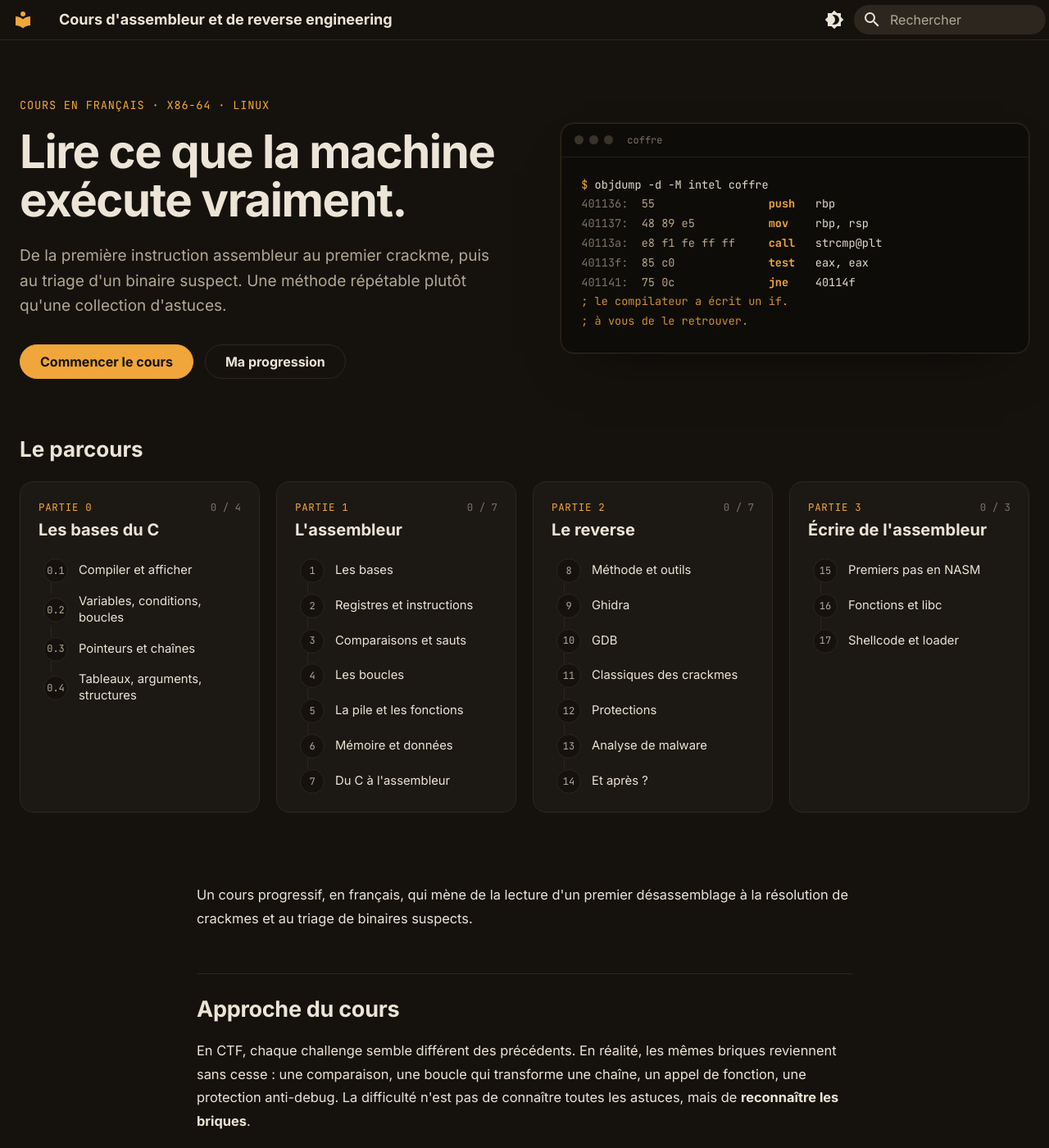
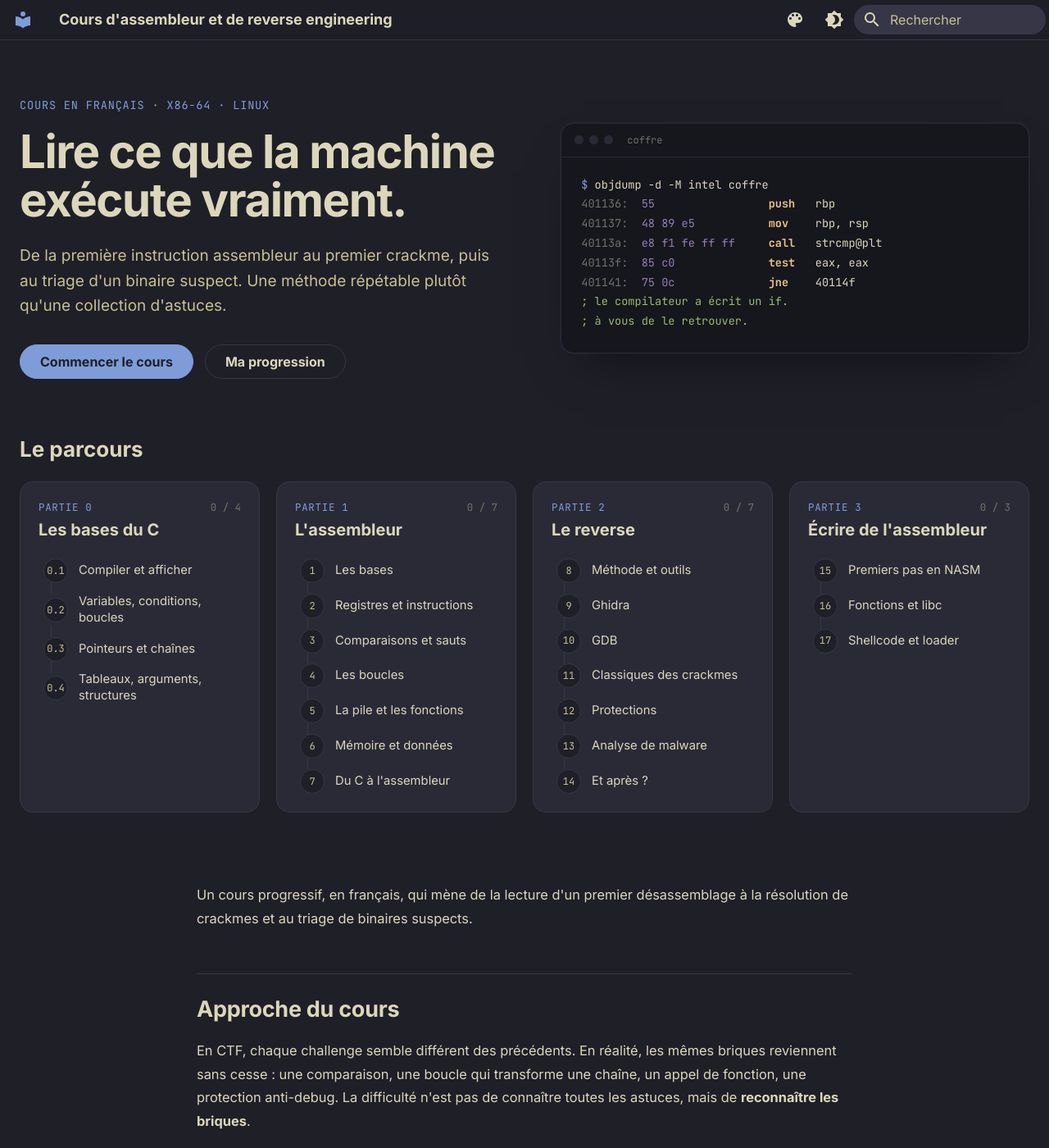
Before and after one commit to cchopin/asm-to-reverse, an MkDocs documentation site: the page built from docs/README.md, in a window 1280 px wide and 1400 px high. Shown: the whole window at 82% size. Built offline with MkDocs 1.6.1 and Material for MkDocs 9.7.7, drawn with Linux system fonts in a browser that asks for light colours.

Commit message:
Quatre themes de couleur au choix
- Selecteur dans l'en-tete : Kanagawa (par defaut), Gruvbox, Rose Pine, Nord
- Choix memorise dans le navigateur, applique avant l'affichage
- Couleurs regroupees dans themes.css (clair et sombre pour chaque theme)

```diff
--- /dev/null
+++ b/docs/javascripts/themes.js
@@ -0,0 +1,62 @@
+// Sélecteur de thème de couleur dans l'en-tête. Le choix est mémorisé
+// dans le navigateur ; le clair / sombre reste géré par le bouton du thème.
+(function () {
+  var CLE = "cours-reverse-theme";
+  var THEMES = [
+    { id: "kanagawa", nom: "Kanagawa", couleurs: ["#1f1f28", "#7e9cd8", "#e6c384"] },
+    { id: "gruvbox", nom: "Gruvbox", couleurs: ["#282828", "#fabd2f", "#8ec07c"] },
+    { id: "rosepine", nom: "Rosé Pine", couleurs: ["#191724", "#c4a7e7", "#ebbcba"] },
+    { id: "nord", nom: "Nord", couleurs: ["#2e3440", "#88c0d0", "#a3be8c"] }
+  ];
+  var ICONE = '<svg viewBox="0 0 24 24" aria-hidden="true"><path d="M12 3a9 9 0 0 0 0 18c.83 0 1.5-.67 1.5-1.5 0-.39-.15-.74-.39-1.01-.23-.26-.38-.61-.38-.99 0-.83.67-1.5 1.5-1.5H16c2.76 0 5-2.24 5-5 0-4.42-4.03-8-9-8m-5.5 9c-.83 0-1.5-.67-1.5-1.5S5.67 9 6.5 9 8 9.67 8 10.5 7.33 12 6.5 12m3-4C8.67 8 8 7.33 8 6.5S8.67 5 9.5 5s1.5.67 1.5 1.5S10.33 8 9.5 8m5 0c-.83 0-1.5-.67-1.5-1.5S13.67 5 14.5 5s1.5.67 1.5 1.5S15.33 8 14.5 8m3 4c-.83 0-1.5-.67-1.5-1.5S16.67 9 17.5 9s1.5.67 1.5 1.5-.67 1.5-1.5 1.5"/></svg>';
+
+  function actuel() {
+    return document.documentElement.getAttribute("data-theme") || "kanagawa";
+  }
+  function appliquer(id) {
+    document.documentElement.setAttribute("data-theme", id);
+    try { localStorage.setItem(CLE, id); } catch (e) {}
+    document.querySelectorAll(".choix-theme__option").forEach(function (o) {
+      o.setAttribute("aria-checked", o.dataset.theme === id ? "true" : "false");
+    });
+  }
+
+  function installer() {
+    if (document.querySelector(".choix-theme")) return;
+    var palette = document.querySelector(".md-header__inner [data-md-component=palette]");
+    if (!palette) return;
+    var bloc = document.createElement("div");
+    bloc.className = "md-header__option choix-theme";
+    var html = '<button class="md-header__button md-icon choix-theme__bouton" type="button" ' +
+      'title="Thème de couleur" aria-label="Thème de couleur" aria-haspopup="true" aria-expanded="false">' +
+      ICONE + '</button><div class="choix-theme__menu" role="menu" hidden>';
+    THEMES.forEach(function (t) {
+      html += '<button type="button" role="menuitemradio" class="choix-theme__option" data-theme="' + t.id + '">' +
+        '<span class="choix-theme__pastilles">' +
+        t.couleurs.map(function (c) { return '<i style="background:' + c + '"></i>'; }).join("") +
+        '</span>' + t.nom + '</button>';
+    });
+    bloc.innerHTML = html + "</div>";
+    palette.parentNode.insertBefore(bloc, palette);
+
+    var bouton = bloc.querySelector(".choix-theme__bouton");
+    var menu = bloc.querySelector(".choix-theme__menu");
+    function ouvrir(v) {
+      menu.hidden = !v;
+      bouton.setAttribute("aria-expanded", v ? "true" : "false");
+    }
+    bouton.addEventListener("click", function (e) { e.stopPropagation(); ouvrir(menu.hidden); });
+    menu.addEventListener("click", function (e) {
+      var o = e.target.closest(".choix-theme__option");
+      if (!o) return;
+      appliquer(o.dataset.theme);
+      ouvrir(false);
+    });
+    document.addEventListener("click", function (e) { if (!bloc.contains(e.target)) ouvrir(false); });
+    document.addEventListener("keydown", function (e) { if (e.key === "Escape") ouvrir(false); });
+    appliquer(actuel());
+  }
+
+  if (window.document$ && window.document$.subscribe) window.document$.subscribe(installer);
+  else document.addEventListener("DOMContentLoaded", installer);
+})();
--- a/docs/stylesheets/extra.css
+++ b/docs/stylesheets/extra.css
@@ -1,8 +1,7 @@
 @import url("https://fonts.googleapis.com/css2?family=Space+Grotesk:wght@500;600;700&display=swap");
 
 /* =====================================================================
-   Palette : fond papier en clair, fond encre en sombre, accent ambre
-   (phosphore des vieux terminaux). Toutes les couleurs du thème dérivent de ces variables.
+   Variables communes
    ===================================================================== */
 :root {
   --titres: "Space Grotesk", var(--md-text-font-family), sans-serif;
@@ -10,50 +9,7 @@
   --largeur-lecture: 40rem;
 }
 
-[data-md-color-scheme="default"] {
-  --md-default-bg-color: #f6f1e7;
-  --md-default-fg-color: #221d16;
-  --md-default-fg-color--light: #5e5547;
-  --md-default-fg-color--lighter: #918672;
-  --md-default-fg-color--lightest: #e4dccb;
-  --md-primary-fg-color: #f6f1e7;
-  --md-primary-fg-color--light: #ffffff;
-  --md-primary-fg-color--dark: #ece5d6;
-  --md-primary-bg-color: #221d16;
-  --md-primary-bg-color--light: #5e5547;
-  --md-accent-fg-color: #b5600f;
-  --md-accent-fg-color--transparent: rgba(181, 96, 15, .1);
-  --md-typeset-a-color: #a35407;
-  --md-code-bg-color: #efe8da;
-  --md-code-fg-color: #2e271e;
-  --surface: #fffcf5;
-  --bordure: #e4dccb;
-  --terminal-bg: #17130e;
-}
-
-[data-md-color-scheme="slate"] {
-  --md-hue: 35;
-  --md-default-bg-color: #15120e;
-  --md-default-fg-color: #ece4d6;
-  --md-default-fg-color--light: #b3a894;
-  --md-default-fg-color--lighter: #7d7364;
-  --md-default-fg-color--lightest: #2c261e;
-  --md-primary-fg-color: #15120e;
-  --md-primary-fg-color--light: #1d1914;
-  --md-primary-fg-color--dark: #100e0b;
-  --md-primary-bg-color: #ece4d6;
-  --md-primary-bg-color--light: #b3a894;
-  --md-accent-fg-color: #f0a63a;
-  --md-accent-fg-color--transparent: rgba(240, 166, 58, .1);
-  --md-typeset-a-color: #f3b357;
-  --md-code-bg-color: #1c1813;
-  --md-code-fg-color: #e2d9c8;
-  --md-footer-bg-color: #100e0b;
-  --md-footer-bg-color--dark: #0c0a08;
-  --surface: #1c1813;
-  --bordure: #2c261e;
-  --terminal-bg: #0e0c09;
-}
+/* Les couleurs de chaque thème sont dans themes.css. */
 
 body { background: var(--md-default-bg-color); }
 
@@ -387,21 +343,21 @@ body { background: var(--md-default-bg-color); }
 .terminal {
   border-radius: .8rem;
   background: var(--terminal-bg);
-  border: 1px solid #2c261e;
-  box-shadow: 0 30px 60px -30px rgba(0, 0, 0, .55), 0 0 0 1px rgba(240, 166, 58, .06);
+  border: 1px solid var(--t-bord);
+  box-shadow: 0 30px 60px -30px rgba(0, 0, 0, .55), 0 0 0 1px var(--t-halo);
   overflow: hidden;
 }
 .terminal__barre {
   display: flex; align-items: center; gap: .35rem;
   padding: .6rem .8rem;
-  border-bottom: 1px solid #241f18;
+  border-bottom: 1px solid var(--t-bord);
 }
-.terminal__barre i { width: .55rem; height: .55rem; border-radius: 50%; background: #3a332a; }
+.terminal__barre i { width: .55rem; height: .55rem; border-radius: 50%; background: var(--t-bord); }
 .terminal__barre span {
   margin-left: .5rem;
   font-family: var(--md-code-font-family);
   font-size: .6rem;
-  color: #7d7364;
+  color: var(--t-adr);
 }
 .terminal__code {
   margin: 0;
@@ -410,18 +366,18 @@ body { background: var(--md-default-bg-color); }
   font-family: var(--md-code-font-family);
   font-size: .68rem;
   line-height: 1.75;
-  color: #e2d9c8;
+  color: var(--t-texte);
   background: none;
 }
-.t-invite { color: #f0a63a; }
-.t-adr { color: #7d7364; }
-.t-oct { color: #b9a585; }
-.t-ins { color: #f0a63a; font-weight: 600; }
-.t-com { color: #f0a63a; opacity: .85; }
+.t-invite { color: var(--t-accent); }
+.t-adr { color: var(--t-adr); }
+.t-oct { color: var(--t-oct); }
+.t-ins { color: var(--t-ins); font-weight: 600; }
+.t-com { color: var(--t-com); }
 .t-curseur {
   display: inline-block; width: .5em; height: 1.1em;
   margin-left: .2em; vertical-align: text-bottom;
-  background: #f0a63a;
+  background: var(--t-accent);
   animation: clignote 1.1s steps(1) infinite;
 }
 @keyframes clignote { 50% { opacity: 0; } }
@@ -544,3 +500,36 @@ body { background: var(--md-default-bg-color); }
 .md-typeset .etape-suivie { cursor: pointer; }
 .md-typeset .task-list-indicator::before { background-color: var(--md-default-fg-color--lightest); }
 .md-typeset [type="checkbox"]:checked + .task-list-indicator::before { background-color: var(--md-accent-fg-color); }
+
+/* =====================================================================
+   Sélecteur de thème (en-tête)
+   ===================================================================== */
+.choix-theme { position: relative; }
+.choix-theme__menu {
+  position: absolute; right: 0; top: calc(100% + .3rem); z-index: 5;
+  min-width: 10rem;
+  padding: .3rem;
+  border: 1px solid var(--bordure);
+  border-radius: var(--rayon);
+  background: var(--surface);
+  box-shadow: 0 12px 30px -12px rgba(0, 0, 0, .45);
+}
+.choix-theme__menu[hidden] { display: none; }
+.choix-theme__option {
+  display: flex; align-items: center; gap: .6rem;
+  width: 100%;
+  padding: .45rem .55rem;
+  border-radius: .35rem;
+  font: inherit; font-size: .72rem;
+  color: var(--md-default-fg-color);
+  text-align: left;
+  cursor: pointer;
+}
+.choix-theme__option:hover { background: var(--md-default-fg-color--lightest); }
+.choix-theme__option[aria-checked="true"] { color: var(--md-accent-fg-color); font-weight: 600; }
+.choix-theme__pastilles { display: inline-flex; }
+.choix-theme__pastilles i {
+  width: .7rem; height: .7rem; border-radius: 50%;
+  border: 1px solid rgba(127, 127, 127, .35);
+}
+.choix-theme__pastilles i + i { margin-left: -.2rem; }
--- /dev/null
+++ b/docs/stylesheets/themes.css
@@ -0,0 +1,248 @@
+/* Thèmes de couleur au choix (sélecteur dans l'en-tête), d'après des
+   palettes d'éditeurs connues : Kanagawa, Gruvbox, Rosé Pine, Nord.
+   Fichier généré : les valeurs viennent des palettes officielles. */
+
+/* Par défaut (et sans JavaScript) : Kanagawa */
+:root {
+  --t-bg: #16161d; --t-bord: #2a2a37; --t-texte: #dcd7ba;
+  --t-adr: #727169; --t-oct: #957fb8; --t-ins: #e6c384;
+  --t-com: #98bb6c; --t-accent: #7e9cd8; --t-halo: rgba(126, 156, 216, 0.06);
+  --terminal-bg: var(--t-bg);
+}
+[data-md-color-scheme="default"] {
+  --md-default-bg-color: #f2ecbc;
+  --md-default-fg-color: #545464;
+  --md-default-fg-color--light: #6a6a78;
+  --md-default-fg-color--lighter: #8a8980;
+  --md-default-fg-color--lightest: #dcd5ac;
+  --md-primary-fg-color: #f2ecbc;
+  --md-primary-fg-color--light: #f8f4d8;
+  --md-primary-fg-color--dark: #e7e0b4;
+  --md-primary-bg-color: #545464;
+  --md-primary-bg-color--light: #6a6a78;
+  --md-accent-fg-color: #4d699b;
+  --md-accent-fg-color--transparent: rgba(77, 105, 155, 0.12);
+  --md-typeset-a-color: #4d699b;
+  --md-code-bg-color: #e7e0b4;
+  --md-code-fg-color: #545464;
+  --surface: #f8f4d8;
+  --bordure: #dcd5ac;
+}
+[data-md-color-scheme="slate"] {
+  --md-hue: 240;
+  --md-default-bg-color: #1f1f28;
+  --md-default-fg-color: #dcd7ba;
+  --md-default-fg-color--light: #c8c093;
+  --md-default-fg-color--lighter: #727169;
+  --md-default-fg-color--lightest: #363646;
+  --md-primary-fg-color: #1f1f28;
+  --md-primary-fg-color--light: #2a2a37;
+  --md-primary-fg-color--dark: #16161d;
+  --md-primary-bg-color: #dcd7ba;
+  --md-primary-bg-color--light: #c8c093;
+  --md-accent-fg-color: #7e9cd8;
+  --md-accent-fg-color--transparent: rgba(126, 156, 216, 0.12);
+  --md-typeset-a-color: #7fb4ca;
+  --md-code-bg-color: #16161d;
+  --md-code-fg-color: #dcd7ba;
+  --md-footer-bg-color: #16161d;
+  --md-footer-bg-color--dark: #16161d;
+  --surface: #2a2a37;
+  --bordure: #363646;
+}
+
+/* kanagawa */
+html[data-theme="kanagawa"] {
+  --t-bg: #16161d; --t-bord: #2a2a37; --t-texte: #dcd7ba;
+  --t-adr: #727169; --t-oct: #957fb8; --t-ins: #e6c384;
+  --t-com: #98bb6c; --t-accent: #7e9cd8; --t-halo: rgba(126, 156, 216, 0.06);
+  --terminal-bg: var(--t-bg);
+}
+html[data-theme="kanagawa"] [data-md-color-scheme="default"] {
+  --md-default-bg-color: #f2ecbc;
+  --md-default-fg-color: #545464;
+  --md-default-fg-color--light: #6a6a78;
+  --md-default-fg-color--lighter: #8a8980;
+  --md-default-fg-color--lightest: #dcd5ac;
+  --md-primary-fg-color: #f2ecbc;
+  --md-primary-fg-color--light: #f8f4d8;
+  --md-primary-fg-color--dark: #e7e0b4;
+  --md-primary-bg-color: #545464;
+  --md-primary-bg-color--light: #6a6a78;
+  --md-accent-fg-color: #4d699b;
+  --md-accent-fg-color--transparent: rgba(77, 105, 155, 0.12);
+  --md-typeset-a-color: #4d699b;
+  --md-code-bg-color: #e7e0b4;
+  --md-code-fg-color: #545464;
+  --surface: #f8f4d8;
+  --bordure: #dcd5ac;
+}
+html[data-theme="kanagawa"] [data-md-color-scheme="slate"] {
+  --md-hue: 240;
+  --md-default-bg-color: #1f1f28;
+  --md-default-fg-color: #dcd7ba;
+  --md-default-fg-color--light: #c8c093;
+  --md-default-fg-color--lighter: #727169;
+  --md-default-fg-color--lightest: #363646;
+  --md-primary-fg-color: #1f1f28;
+  --md-primary-fg-color--light: #2a2a37;
+  --md-primary-fg-color--dark: #16161d;
+  --md-primary-bg-color: #dcd7ba;
+  --md-primary-bg-color--light: #c8c093;
+  --md-accent-fg-color: #7e9cd8;
+  --md-accent-fg-color--transparent: rgba(126, 156, 216, 0.12);
+  --md-typeset-a-color: #7fb4ca;
+  --md-code-bg-color: #16161d;
+  --md-code-fg-color: #dcd7ba;
+  --md-footer-bg-color: #16161d;
+  --md-footer-bg-color--dark: #16161d;
+  --surface: #2a2a37;
+  --bordure: #363646;
+}
+
+/* gruvbox */
+html[data-theme="gruvbox"] {
+  --t-bg: #1d2021; --t-bord: #3c3836; --t-texte: #ebdbb2;
+  --t-adr: #928374; --t-oct: #83a598; --t-ins: #fabd2f;
+  --t-com: #8ec07c; --t-accent: #fabd2f; --t-halo: rgba(250, 189, 47, 0.06);
+  --terminal-bg: var(--t-bg);
+}
+html[data-theme="gruvbox"] [data-md-color-scheme="default"] {
+  --md-default-bg-color: #fbf1c7;
+  --md-default-fg-color: #3c3836;
+  --md-default-fg-color--light: #665c54;
+  --md-default-fg-color--lighter: #928374;
+  --md-default-fg-color--lightest: #ebdbb2;
+  --md-primary-fg-color: #fbf1c7;
+  --md-primary-fg-color--light: #f9f5d7;
+  --md-primary-fg-color--dark: #f2e5bc;
+  --md-primary-bg-color: #3c3836;
+  --md-primary-bg-color--light: #665c54;
+  --md-accent-fg-color: #b57614;
+  --md-accent-fg-color--transparent: rgba(181, 118, 20, 0.12);
+  --md-typeset-a-color: #076678;
+  --md-code-bg-color: #f2e5bc;
+  --md-code-fg-color: #3c3836;
+  --surface: #f9f5d7;
+  --bordure: #ebdbb2;
+}
+html[data-theme="gruvbox"] [data-md-color-scheme="slate"] {
+  --md-hue: 30;
+  --md-default-bg-color: #282828;
+  --md-default-fg-color: #ebdbb2;
+  --md-default-fg-color--light: #bdae93;
+  --md-default-fg-color--lighter: #928374;
+  --md-default-fg-color--lightest: #3c3836;
+  --md-primary-fg-color: #282828;
+  --md-primary-fg-color--light: #32302f;
+  --md-primary-fg-color--dark: #1d2021;
+  --md-primary-bg-color: #ebdbb2;
+  --md-primary-bg-color--light: #bdae93;
+  --md-accent-fg-color: #fabd2f;
+  --md-accent-fg-color--transparent: rgba(250, 189, 47, 0.12);
+  --md-typeset-a-color: #fabd2f;
+  --md-code-bg-color: #1d2021;
+  --md-code-fg-color: #ebdbb2;
+  --md-footer-bg-color: #1d2021;
+  --md-footer-bg-color--dark: #1d2021;
+  --surface: #32302f;
+  --bordure: #3c3836;
+}
+
+/* rosepine */
+html[data-theme="rosepine"] {
+  --t-bg: #16141f; --t-bord: #26233a; --t-texte: #e0def4;
+  --t-adr: #6e6a86; --t-oct: #9ccfd8; --t-ins: #f6c177;
+  --t-com: #ebbcba; --t-accent: #c4a7e7; --t-halo: rgba(196, 167, 231, 0.06);
+  --terminal-bg: var(--t-bg);
+}
+html[data-theme="rosepine"] [data-md-color-scheme="default"] {
+  --md-default-bg-color: #faf4ed;
+  --md-default-fg-color: #575279;
+  --md-default-fg-color--light: #797593;
+  --md-default-fg-color--lighter: #9893a5;
+  --md-default-fg-color--lightest: #dfdad9;
+  --md-primary-fg-color: #faf4ed;
+  --md-primary-fg-color--light: #fffaf3;
+  --md-primary-fg-color--dark: #f2e9e1;
+  --md-primary-bg-color: #575279;
+  --md-primary-bg-color--light: #797593;
+  --md-accent-fg-color: #907aa9;
+  --md-accent-fg-color--transparent: rgba(144, 122, 169, 0.12);
+  --md-typeset-a-color: #286983;
+  --md-code-bg-color: #f2e9e1;
+  --md-code-fg-color: #575279;
+  --surface: #fffaf3;
+  --bordure: #dfdad9;
+}
+html[data-theme="rosepine"] [data-md-color-scheme="slate"] {
+  --md-hue: 250;
+  --md-default-bg-color: #191724;
+  --md-default-fg-color: #e0def4;
+  --md-default-fg-color--light: #908caa;
+  --md-default-fg-color--lighter: #6e6a86;
+  --md-default-fg-color--lightest: #26233a;
+  --md-primary-fg-color: #191724;
+  --md-primary-fg-color--light: #1f1d2e;
+  --md-primary-fg-color--dark: #1f1d2e;
+  --md-primary-bg-color: #e0def4;
+  --md-primary-bg-color--light: #908caa;
+  --md-accent-fg-color: #c4a7e7;
+  --md-accent-fg-color--transparent: rgba(196, 167, 231, 0.12);
+  --md-typeset-a-color: #9ccfd8;
+  --md-code-bg-color: #1f1d2e;
+  --md-code-fg-color: #e0def4;
+  --md-footer-bg-color: #16141f;
+  --md-footer-bg-color--dark: #16141f;
+  --surface: #1f1d2e;
+  --bordure: #26233a;
+}
+
+/* nord */
+html[data-theme="nord"] {
+  --t-bg: #242933; --t-bord: #3b4252; --t-texte: #e5e9f0;
+  --t-adr: #616e88; --t-oct: #81a1c1; --t-ins: #ebcb8b;
+  --t-com: #a3be8c; --t-accent: #88c0d0; --t-halo: rgba(136, 192, 208, 0.06);
+  --terminal-bg: var(--t-bg);
+}
+html[data-theme="nord"] [data-md-color-scheme="default"] {
+  --md-default-bg-color: #eceff4;
+  --md-default-fg-color: #2e3440;
+  --md-default-fg-color--light: #4c566a;
+  --md-default-fg-color--lighter: #7b88a1;
+  --md-default-fg-color--lightest: #d8dee9;
+  --md-primary-fg-color: #eceff4;
+  --md-primary-fg-color--light: #ffffff;
+  --md-primary-fg-color--dark: #e5e9f0;
+  --md-primary-bg-color: #2e3440;
+  --md-primary-bg-color--light: #4c566a;
+  --md-accent-fg-color: #5e81ac;
+  --md-accent-fg-color--transparent: rgba(94, 129, 172, 0.12);
+  --md-typeset-a-color: #5e81ac;
+  --md-code-bg-color: #e5e9f0;
+  --md-code-fg-color: #2e3440;
+  --surface: #ffffff;
+  --bordure: #d8dee9;
+}
+html[data-theme="nord"] [data-md-color-scheme="slate"] {
+  --md-hue: 220;
+  --md-default-bg-color: #2e3440;
+  --md-default-fg-color: #eceff4;
+  --md-default-fg-color--light: #d8dee9;
+  --md-default-fg-color--lighter: #9aa3b5;
+  --md-default-fg-color--lightest: #434c5e;
+  --md-primary-fg-color: #2e3440;
+  --md-primary-fg-color--light: #3b4252;
+  --md-primary-fg-color--dark: #272c36;
+  --md-primary-bg-color: #eceff4;
+  --md-primary-bg-color--light: #d8dee9;
+  --md-accent-fg-color: #88c0d0;
+  --md-accent-fg-color--transparent: rgba(136, 192, 208, 0.12);
+  --md-typeset-a-color: #88c0d0;
+  --md-code-bg-color: #272c36;
+  --md-code-fg-color: #e5e9f0;
+  --md-footer-bg-color: #272c36;
+  --md-footer-bg-color--dark: #272c36;
+  --surface: #3b4252;
+  --bordure: #434c5e;
+}
--- a/mkdocs.yml
+++ b/mkdocs.yml
@@ -57,7 +57,9 @@ markdown_extensions:
 
 extra_javascript:
   - javascripts/progression.js
+  - javascripts/themes.js
 extra_css:
+  - stylesheets/themes.css
   - stylesheets/extra.css
 
 nav:
--- a/overrides/main.html
+++ b/overrides/main.html
@@ -3,6 +3,14 @@
 {#- Accueil : pas de menu latéral ni de table des matières, la page
     d'accueil affiche à la place un bandeau et la carte du parcours. -#}
 {% block extrahead %}
+  {#- Thème de couleur choisi, appliqué avant l'affichage pour éviter un flash -#}
+  <script>
+    try {
+      var t = localStorage.getItem("cours-reverse-theme");
+      if (["kanagawa", "gruvbox", "rosepine", "nord"].indexOf(t) < 0) t = "kanagawa";
+      document.documentElement.setAttribute("data-theme", t);
+    } catch (e) { document.documentElement.setAttribute("data-theme", "kanagawa"); }
+  </script>
   {% if page and page.is_homepage %}
     {% set _ = page.meta.update({"hide": ["navigation", "toc"]}) %}
   {% endif %}
```
